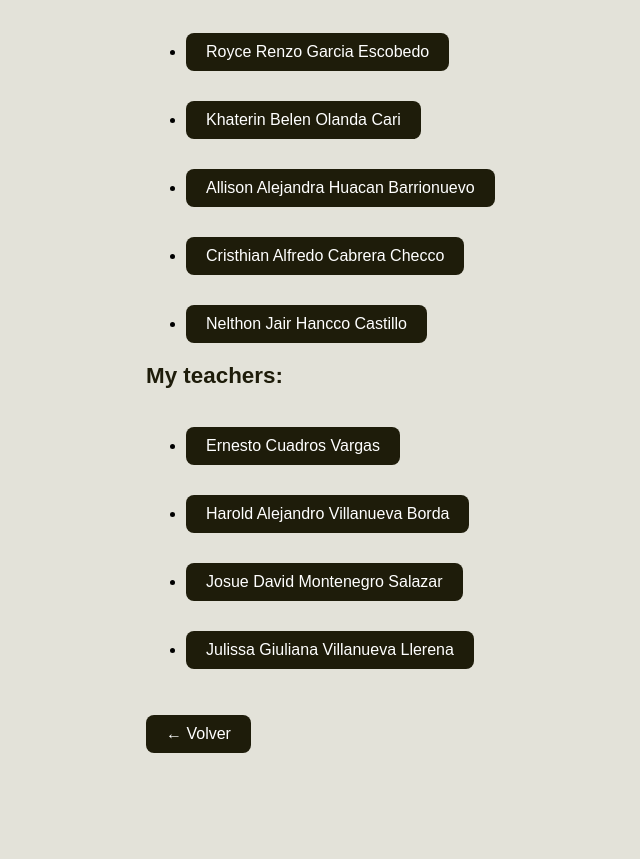
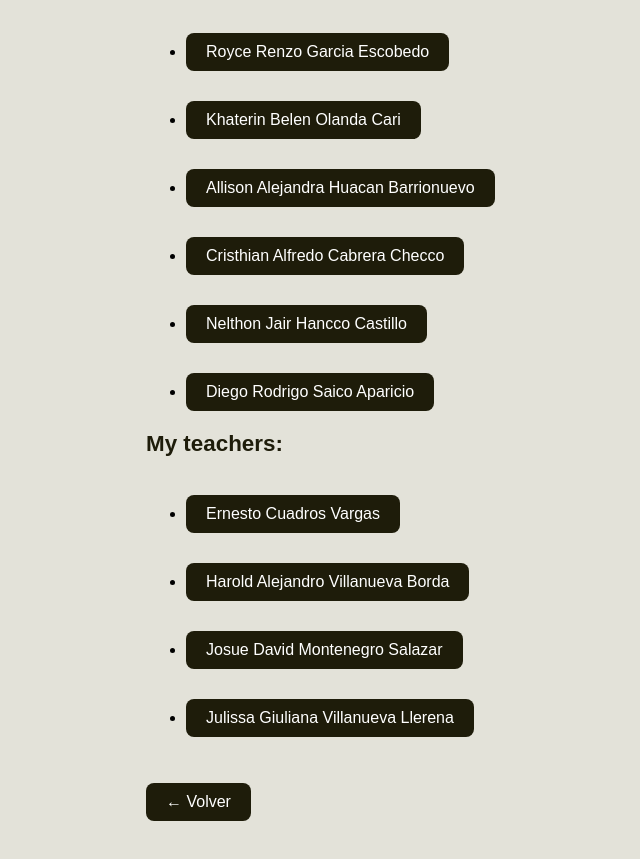
Before and after one commit to JoaquinMamaniChavez/Perfil-JoaquinMamani, a plain HTML site: page perfil-JoaquinMamaniChavez.html in a window 1280 px wide. Shown: the part 758-1617 px from the top of the page, without its empty margins (94-734 px from the left). Drawn offline with Linux system fonts and the light colour scheme.

Commit message:
Update perfil-JoaquinMamaniChavez.html

```diff
--- a/perfil-JoaquinMamaniChavez.html
+++ b/perfil-JoaquinMamaniChavez.html
@@ -95,6 +95,7 @@
       <li><a href="https://allison05-cpu.github.io/Allison6103.github.io/" target="_blank">Allison Alejandra Huacan Barrionuevo</a></li>
       <li><a href="https://cristhian20004.github.io/" target="_blank">Cristhian Alfredo Cabrera Checco</a></li>
       <li><a href="https://gendonavy.github.io/Nelthon-Jair-Hancco_Castillo/" target="_blank">Nelthon Jair Hancco Castillo</a></li>
+      <li><a href="https://diegorodrigosaico.github.io/diegorodrigosaico/" target="_blank">Diego Rodrigo Saico Aparicio</a></li>
     </ul>
     <h6>My teachers:</h6>
     <ul>
```
